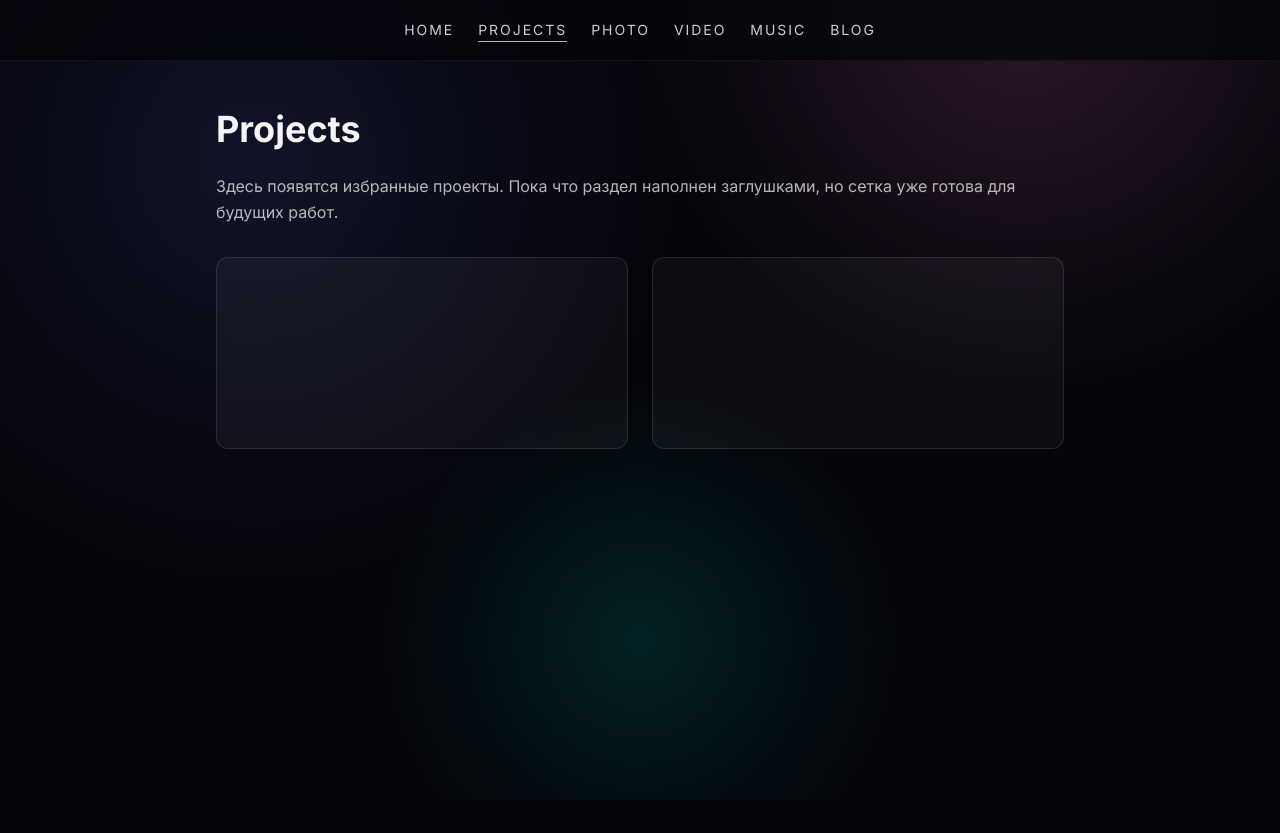
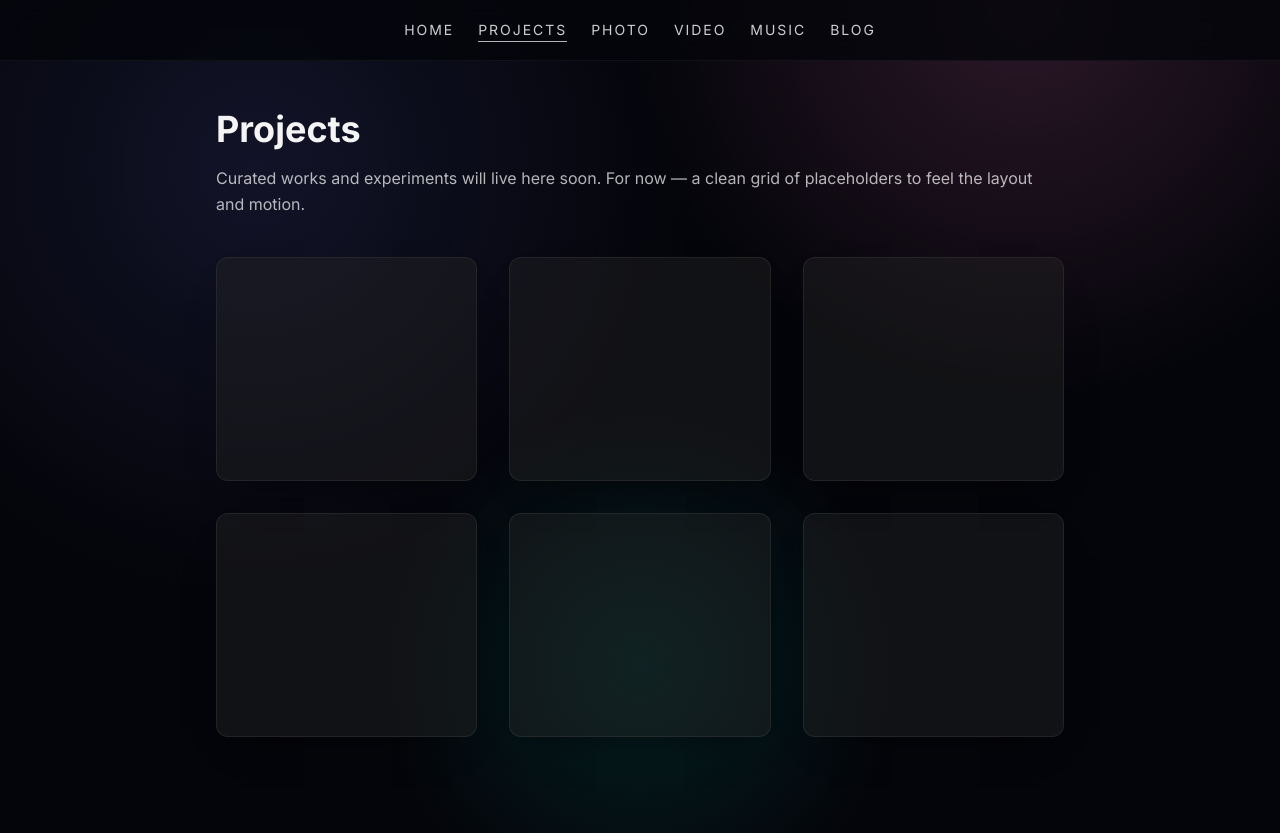
Before and after one commit to userproturbo/arefevpro, a Next.js app: page /projects in a window 1280 px wide. Before the commit the page ends 800 px from the top, so only its background shows below. Built offline with nearby package versions, Linux system fonts and the light colour scheme; no server answers.

Commit message:
feat: redesigned Projects page with animated card grid

```diff
--- /dev/null
+++ b/app/components/ProjectCard.tsx
@@ -0,0 +1,19 @@
+"use client";
+
+import { motion } from "framer-motion";
+
+export default function ProjectCard() {
+  return (
+    <motion.div
+      whileHover={{ scale: 1.03 }}
+      whileTap={{ scale: 0.99 }}
+      transition={{ type: "spring", stiffness: 260, damping: 20 }}
+      className="group relative w-full"
+    >
+      <div className="w-full h-56 rounded-xl bg-neutral-800/40 border border-neutral-700/40 shadow-[0_18px_40px_-26px_rgba(0,0,0,0.8)] transition-all duration-300 group-hover:shadow-lg" />
+      <div className="pointer-events-none absolute inset-0 rounded-xl opacity-0 transition duration-300 group-hover:opacity-100">
+        <div className="h-full w-full rounded-xl bg-gradient-to-br from-white/6 via-white/2 to-white/0" />
+      </div>
+    </motion.div>
+  );
+}
--- /dev/null
+++ b/app/components/ProjectsGrid.tsx
@@ -0,0 +1,21 @@
+"use client";
+
+import { motion } from "framer-motion";
+import ProjectCard from "./ProjectCard";
+
+const items = Array.from({ length: 6 });
+
+export default function ProjectsGrid() {
+  return (
+    <motion.div
+      initial={{ opacity: 0, y: 20 }}
+      animate={{ opacity: 1, y: 0 }}
+      transition={{ duration: 0.8, ease: "easeOut" }}
+      className="grid grid-cols-1 gap-8 sm:grid-cols-2 lg:grid-cols-3"
+    >
+      {items.map((_, idx) => (
+        <ProjectCard key={idx} />
+      ))}
+    </motion.div>
+  );
+}
--- a/app/projects/page.tsx
+++ b/app/projects/page.tsx
@@ -1,16 +1,19 @@
 import PageContainer from "../components/PageContainer";
+import ProjectsGrid from "../components/ProjectsGrid";
 
 export default function ProjectsPage() {
   return (
     <PageContainer>
-      <h1 className="mb-6 text-4xl font-bold">Projects</h1>
-      <p className="mb-8 text-white/70 leading-relaxed">
-        Здесь появятся избранные проекты. Пока что раздел наполнен заглушками, но сетка уже готова
-        для будущих работ.
-      </p>
-      <div className="grid grid-cols-1 gap-6 sm:grid-cols-2">
-        <div className="h-48 rounded-xl border border-white/10 bg-white/[0.04]" />
-        <div className="h-48 rounded-xl border border-white/10 bg-white/[0.04]" />
+      <div className="space-y-4">
+        <h1 className="text-4xl font-bold">Projects</h1>
+        <p className="text-white/70 leading-relaxed">
+          Curated works and experiments will live here soon. For now — a clean grid of placeholders
+          to feel the layout and motion.
+        </p>
+      </div>
+
+      <div className="mt-10">
+        <ProjectsGrid />
       </div>
     </PageContainer>
   );
```
